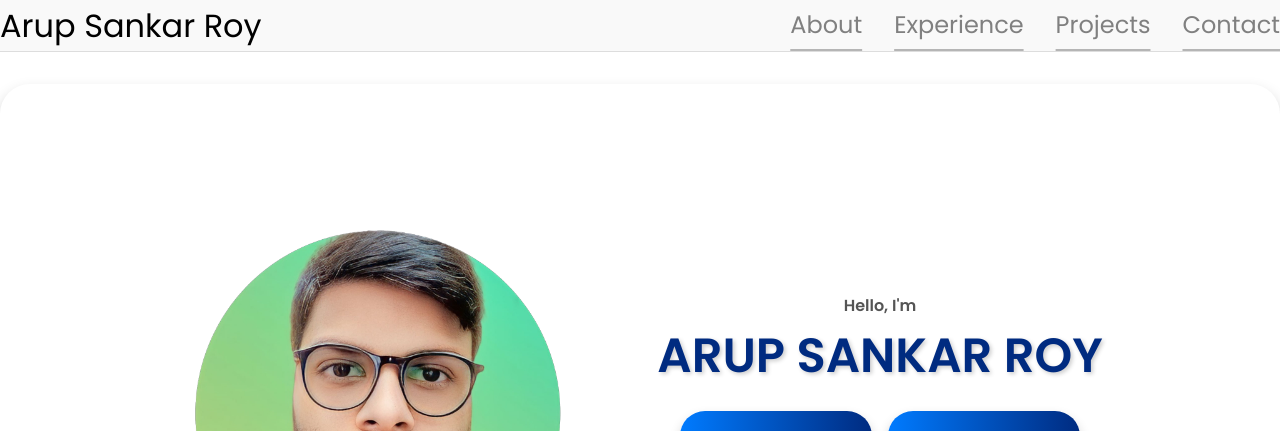
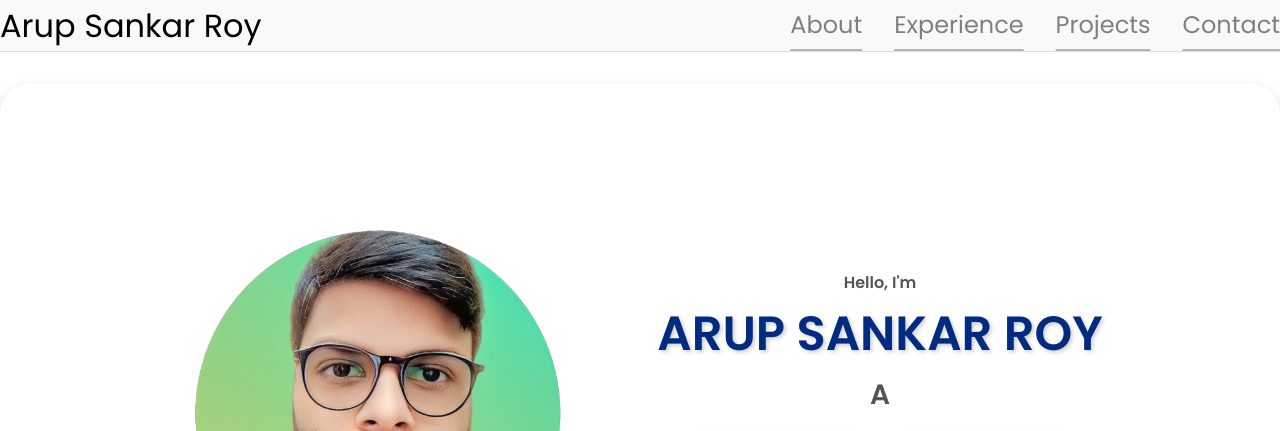
Before and after one commit to ArupSankarRoy/Portfolio-Website, a plain HTML site: page index.html in a window 1280 px wide. Shown: the top 431 px of the page. Drawn offline with Linux system fonts and the light colour scheme.

Commit message:
Update index.html

```diff
--- a/index.html
+++ b/index.html
@@ -43,7 +43,7 @@
       <div class="section__text">
         <p class="section__text__p1">Hello, I'm</p>
         <h1 class="title">Arup Sankar Roy</h1>
-        <p class="section__text__p2"><span id="typewriter-text"></span></p>
+        <p class="section__text__p2">A <span id="typewriter-text"></span></p>
         <div class="btn-container">
           <button
             class="btn btn-color-2"
```
